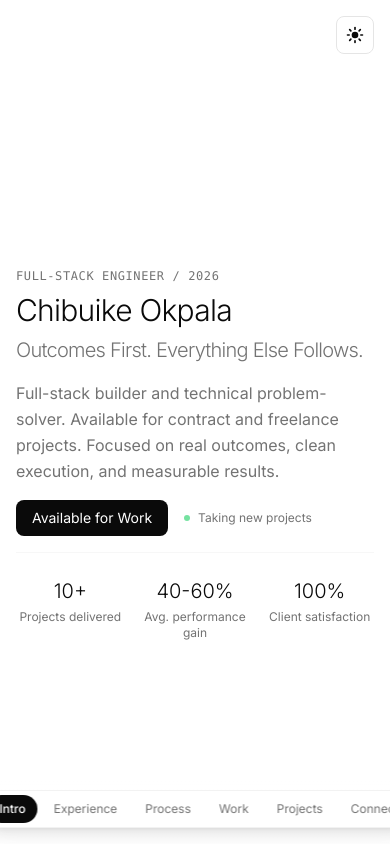
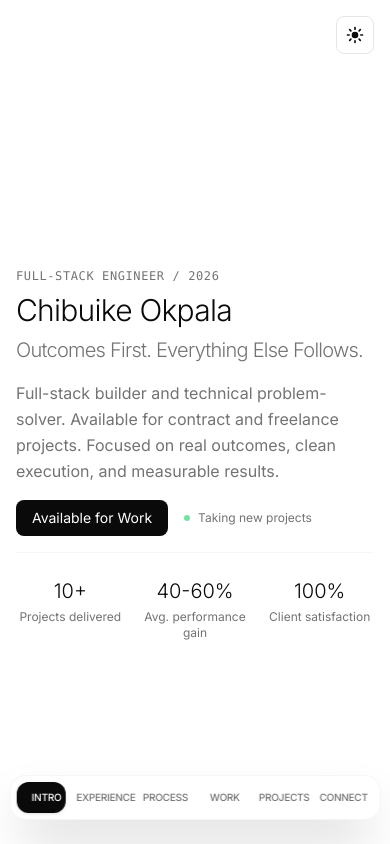
Before and after one commit to techchibuike/portfolio, a Next.js app: page / in a window 390 px wide. Shown: the top 844 px of the page. Built offline with nearby package versions, Linux system fonts and the light colour scheme.

Commit message:
feat: implement portfolio landing page and add JSON-LD structured data for SEO

```diff
--- a/src/app/components/StructuredData.tsx
+++ b/src/app/components/StructuredData.tsx
@@ -14,6 +14,7 @@ export default function StructuredData() {
       "@type": "Organization",
       name: "MobDoc'r",
     },
+    email: ["damianokpala111@gmail.com", "tech-seo-okpala@next-gentitan.com"],
     description:
       "Outcomes First. Everything Else Follows. Full-stack builder and technical problem-solver focused on real results.",
     knowsAbout: [
--- a/src/app/page.tsx
+++ b/src/app/page.tsx
@@ -348,18 +348,32 @@ export default function Home() {
     setExpandedProject(expandedProject === projectId ? null : projectId);
   };
 
-  const MobileNav = () => (
-    <nav className="fixed bottom-4 left-1/2 -translate-x-1/2 z-50 lg:hidden mx-1">
-      <div className="flex gap-1 bg-background/80 backdrop-blur-sm border border-border/50 rounded-full p-1 shadow-lg">
-        {SECTIONS.map((section) => (
+  const MobileNav = () => {
+    const activeIndex = SECTIONS.findIndex((s) => s.id === activeSection);
+
+    return (
+      <nav className="fixed bottom-6 left-1/2 -translate-x-1/2 z-50 lg:hidden w-[95%] max-w-md pointer-events-none">
+        <div className="bg-background/80 backdrop-blur-xl border border-border/40 rounded-2xl p-1.5 shadow-2xl flex items-center justify-between relative pointer-events-auto">
+          {/* Active Highlight Pill */}
+          <div
+            className="absolute h-[calc(100%-12px)] bg-foreground rounded-xl transition-all duration-500 ease-[cubic-bezier(0.34,1.56,0.64,1)] shadow-sm"
+            style={{
+              width: `calc(${100 / SECTIONS.length}% - 12px)`,
+              left: `calc(${(activeIndex * 100) / SECTIONS.length}% + 6px)`,
+            }}
+          />
+
+          {SECTIONS.map((section, idx) => (
             <button
               key={section.id}
               onClick={() => scrollToSection(section.id)}
-            className={`px-3 py-1.5 text-xs rounded-full transition-all duration-300 focus:outline-none focus:ring-2 focus:ring-ring focus:ring-offset-2 focus:ring-offset-background ${activeSection === section.id
-              ? "bg-foreground text-background font-medium"
-              : "text-muted-foreground hover:text-foreground"
+              className={`relative z-10 flex-1 py-2 text-[10px] font-medium tracking-tight uppercase transition-all duration-300 active:scale-90 select-none ${
+                activeSection === section.id
+                  ? "text-background"
+                  : "text-muted-foreground hover:text-foreground/80"
               }`}
               aria-label={`Navigate to ${section.label}`}
+              aria-current={activeSection === section.id ? "page" : undefined}
             >
               {section.label}
             </button>
@@ -367,6 +381,7 @@ export default function Home() {
         </div>
       </nav>
     );
+  };
 
   if (!isMounted) {
     return (
@@ -777,9 +792,29 @@ export default function Home() {
               <div className="space-y-3 sm:space-y-4">
                 <Link
                   href="mailto:damianokpala111@gmail.com"
-                  className="group flex items-center gap-2 sm:gap-3 text-sm sm:text-base text-foreground hover:text-muted-foreground transition-colors duration-300 focus:outline-none focus:ring-2 focus:ring-ring focus:ring-offset-2 focus:ring-offset-background rounded"
+                  className="group flex items-center gap-2 sm:gap-3 text-sm sm:text-base text-foreground hover:text-muted-foreground transition-colors duration-300 focus:outline-none focus:ring-2 focus:ring-ring focus:ring-offset-2 focus:ring-offset-background rounded w-fit"
                 >
                   <span>damianokpala111@gmail.com</span>
+                  <svg
+                    className="w-4 h-4 sm:w-5 sm:h-5 transform group-hover:translate-x-1 transition-transform duration-300"
+                    fill="none"
+                    stroke="currentColor"
+                    viewBox="0 0 24 24"
+                  >
+                    <path
+                      strokeLinecap="round"
+                      strokeLinejoin="round"
+                      strokeWidth={2}
+                      d="M17 8l4 4m0 0l-4 4m4-4H3"
+                    />
+                  </svg>
+                </Link>
+
+                <Link
+                  href="mailto:tech-seo-okpala@next-gentitan.com"
+                  className="group flex items-center gap-2 sm:gap-3 text-sm sm:text-base text-foreground hover:text-muted-foreground transition-colors duration-300 focus:outline-none focus:ring-2 focus:ring-ring focus:ring-offset-2 focus:ring-offset-background rounded w-fit"
+                >
+                  <span>tech-seo-okpala@next-gentitan.com</span>
                   <svg
                     className="w-4 h-4 sm:w-5 sm:h-5 transform group-hover:translate-x-1 transition-transform duration-300"
                     fill="none"
```
Lines whose indentation alone changed are shown as unchanged.
